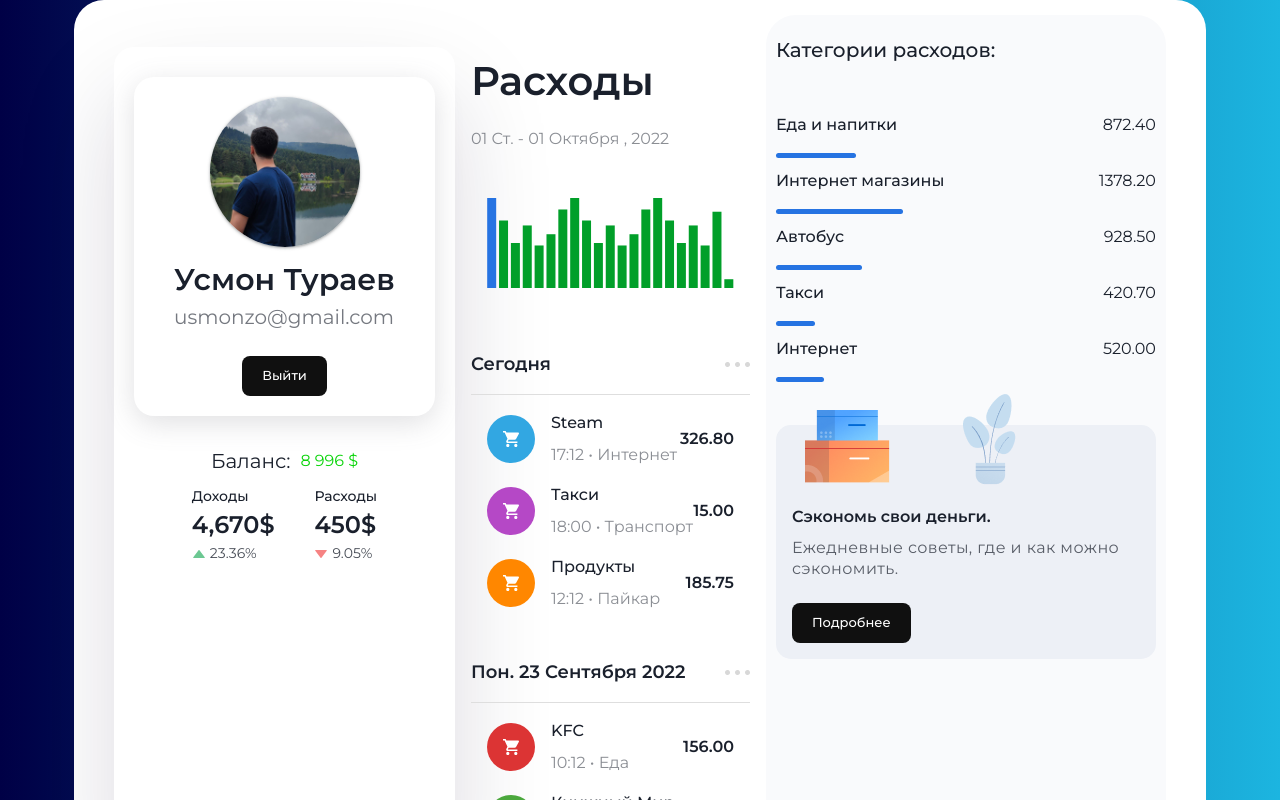
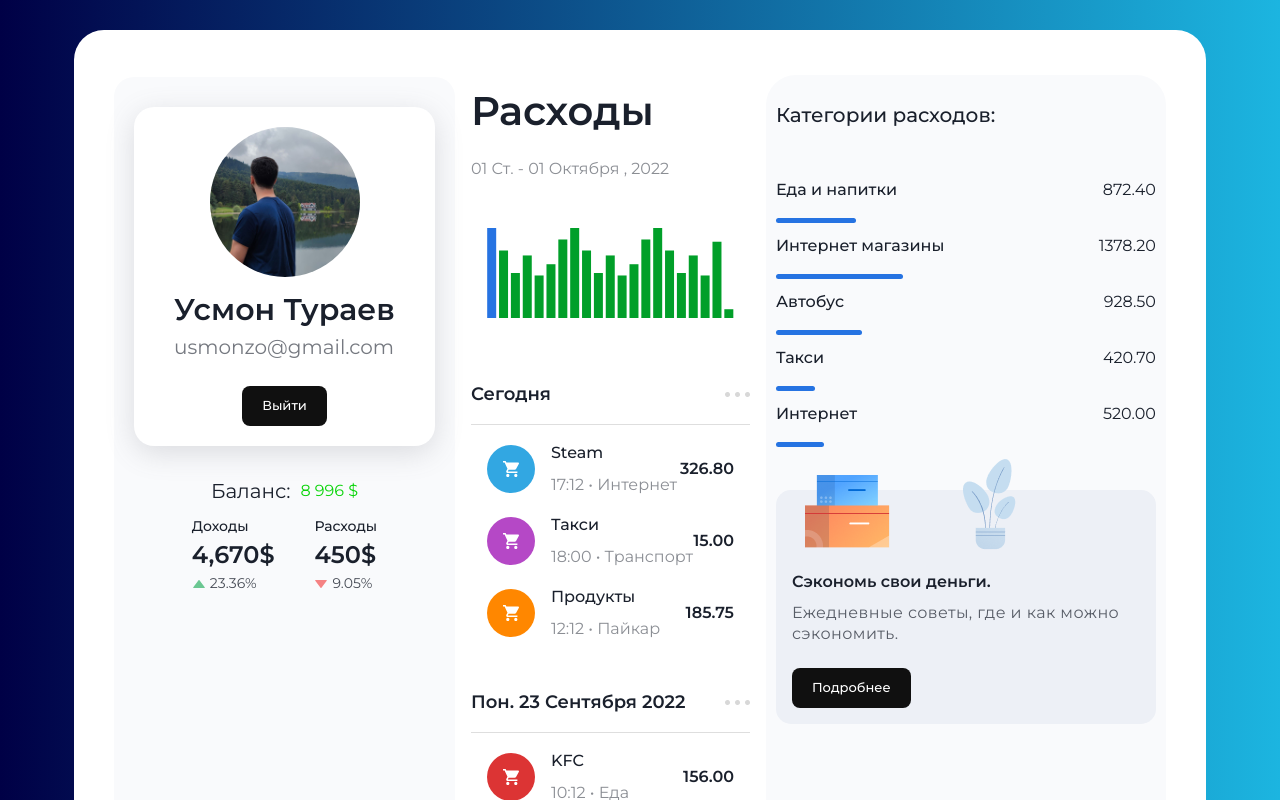
Before and after one commit to usmonzo/final-project-bank-landing, a React (Create React App) app: page /user in a window 1280 px wide. Shown: the top 800 px of the page. Built offline with nearby package versions, Linux system fonts and the light colour scheme.

Commit message:
Adding loader and error to SignInPage, some media to UserPage.

```diff
--- a/package.json
+++ b/package.json
@@ -22,6 +22,7 @@
     "react-router-dom": "^6.4.1",
     "react-scripts": "5.0.1",
     "react-scroll": "^1.8.7",
+    "react-spinners": "^0.13.5",
     "recharts": "^2.1.14",
     "redux": "^4.2.0",
     "sass": "^1.55.0",
--- a/src/Components/Expenses/Expenses.module.scss
+++ b/src/Components/Expenses/Expenses.module.scss
@@ -3,7 +3,8 @@
   margin-bottom: 20px;
   padding: 20px 0;
   border-radius: 20px;
-  box-shadow: rgba(17, 12, 46, 0.15) 0px 48px 100px 0px;
+  background: #f9fafc;
+  // box-shadow: rgba(17, 12, 46, 0.15) 0px 48px 100px 0px;
   @media screen and (max-width: 960px) {
     grid-row: 1;
   }
@@ -20,8 +21,6 @@
   align-items: center;
 }
 .profileAvatar {
-  box-shadow: rgba(60, 64, 67, 0.3) 0px 1px 2px 0px,
-    rgba(60, 64, 67, 0.15) 0px 1px 3px 1px;
   max-width: 150px;
   width: 100%;
   border-radius: 100px;
@@ -43,6 +42,8 @@
   right: 120px;
 }
 .userNameEmail {
+  background: #fff;
+
   margin: 10px 20px;
   padding: 20px;
   box-shadow: rgba(100, 100, 111, 0.2) 0px 7px 29px 0px;
@@ -146,7 +147,7 @@
 }
 
 .expensesCard {
-  background-color: #ffffff;
+  background-color: #fff;
   border-radius: 30px;
   display: grid;
   grid-template-columns: repeat(3, auto);
@@ -155,7 +156,7 @@
   // align-items: center;
 
   padding: 15px 40px;
-  margin: 0 auto;
+  margin: 30px auto;
   @media screen and (max-width: 1205px) {
     grid-template-columns: repeat(2, auto);
     grid-template-rows: repeat(2, auto);
@@ -173,6 +174,8 @@
 
 .expensesOverview {
   padding: 1rem;
+  border-radius: 20px;
+
   @media screen and (max-width: 960px) {
     grid-row: 2;
   }
@@ -300,7 +303,8 @@
   max-width: 400px;
   background-color: #f9fafc;
   border-radius: 30px;
-  padding: 20px 10px;
+  padding: 25px 10px;
+  margin: 30px 0;
   overflow-y: scroll;
   @media screen and (max-width: 1205px) {
     grid-column: 2;
--- a/src/Components/Signin/SignIn.js
+++ b/src/Components/Signin/SignIn.js
@@ -14,8 +14,9 @@ import {
   IconLogo,
 } from "./SignInElements";
 import logo from "./logo.svg";
+import { Heading } from "@chakra-ui/react";
 
-function SignIn({ Login }) {
+function SignIn({ Login, error }) {
   const [details, setdDetails] = useState({ username: "", password: "" });
 
   const submitHandler = (e) => {
@@ -34,6 +35,16 @@ function SignIn({ Login }) {
                 <IconLogo src={logo} alt="logo" />
               </Icon>
               <FormH1>Войти в учетную запись :</FormH1>
+              {error !== "" ? (
+                <Heading
+                  size="xs"
+                  sx={{ color: "#F50537", paddingBottom: "15px" }}
+                >
+                  Неверный пароль или логин.
+                </Heading>
+              ) : (
+                ""
+              )}
               <FormLabel htmlFor="for">Логин </FormLabel>
               <FormInput
                 type="text"
--- a/src/Components/UserPage/UserPage.js
+++ b/src/Components/UserPage/UserPage.js
@@ -1,4 +1,5 @@
-import React from "react";
+import React, { useEffect, useState } from "react";
+import { ClockLoader } from "react-spinners";
 import styled from "styled-components";
 import Expenses from "../Expenses/Expenses";
 // import image from "../images/logo.svg";
@@ -17,10 +18,22 @@ export const Container = styled.div`
 `;
 
 function UserPage({ Logout }) {
+  const [loading, setLoading] = useState(false);
+
+  useEffect(() => {
+    setLoading(true);
+    setTimeout(() => {
+      setLoading(false);
+    }, 1300);
+  }, []);
+
   return (
     <Container>
-      {/* <Sidebar Logout={Logout} /> */}
-      <Expenses Logout={Logout} />
+      {loading ? (
+        <ClockLoader color="#ffff" size={100} />
+      ) : (
+        <Expenses Logout={Logout} />
+      )}
     </Container>
   );
 }
--- a/src/Components/pages/SignInPage.js
+++ b/src/Components/pages/SignInPage.js
@@ -8,6 +8,7 @@ function SignInPage() {
     password: "usmonzo",
   };
   const [user, setUser] = useState({ username: "", password: "" });
+  const [error, setError] = useState("");
 
   const Login = (details) => {
     console.log(details);
@@ -23,6 +24,7 @@ function SignInPage() {
       });
     } else {
       console.log("Details do not match...");
+      setError("Details do not match...");
     }
   };
   const Logout = () => {
@@ -34,7 +36,7 @@ function SignInPage() {
       {user.username !== "" ? (
         <UserPage Logout={Logout} />
       ) : (
-        <SignIn Login={Login} />
+        <SignIn Login={Login} error={error} />
       )}
     </>
   );
```
Also changed, not shown: src/Components/redux/reducers.js (deleted), src/Components/redux/store.js (deleted), 1 other file (tests, documents, lock files or other folders).
